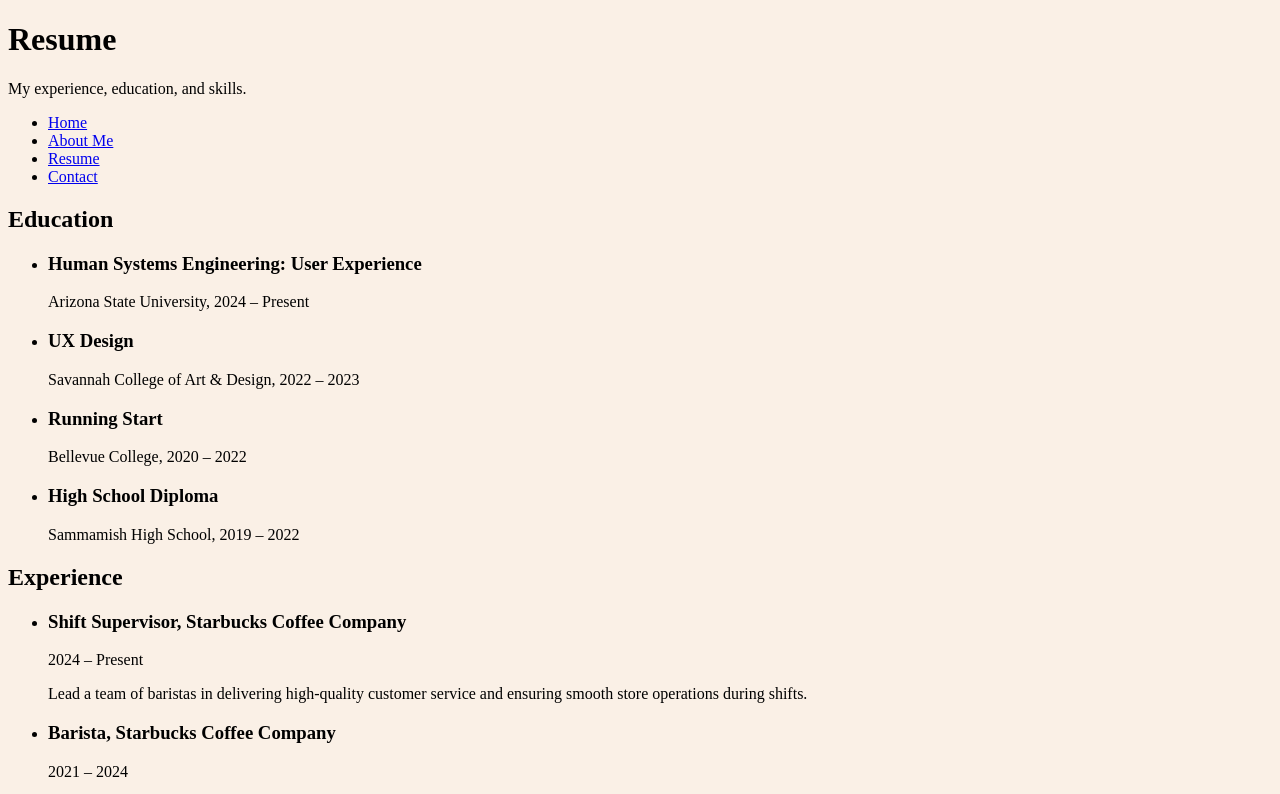
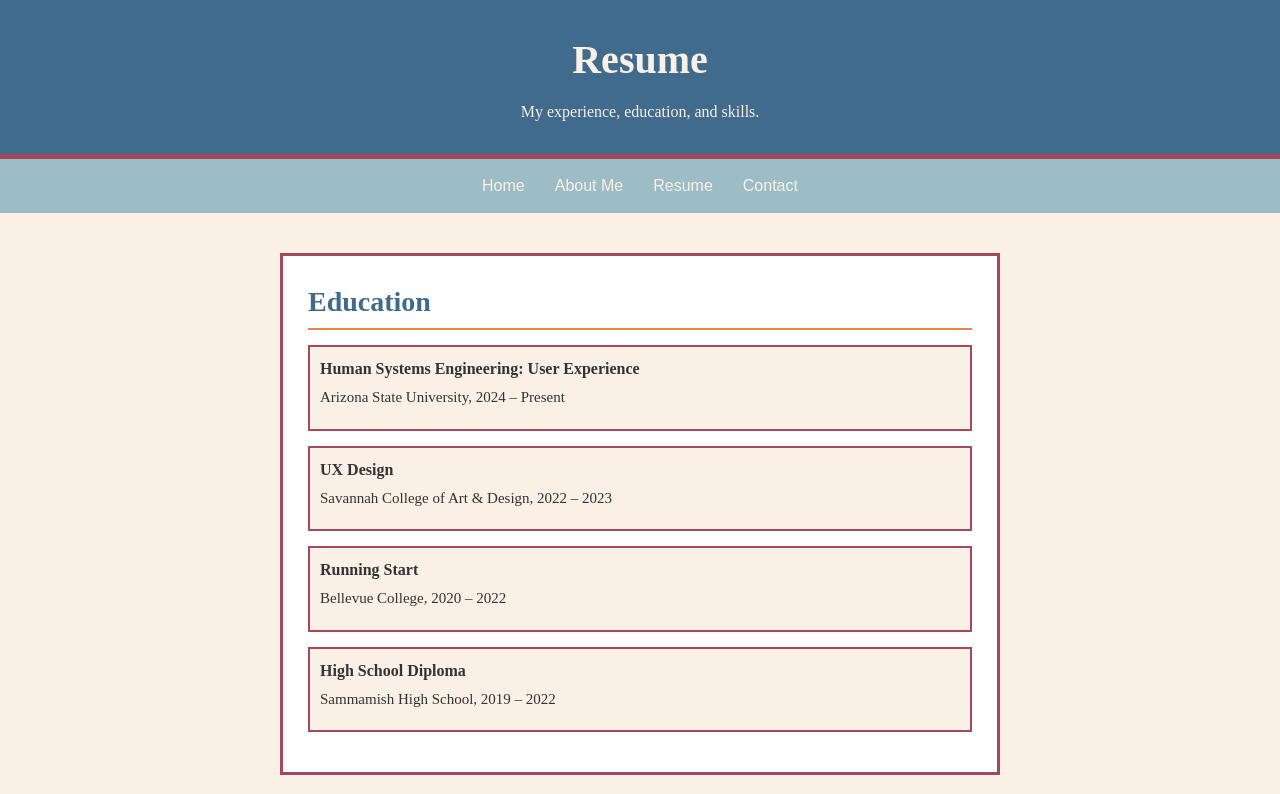
Before and after one commit to cbarrow17/ChloeBarrow_Portfolio, a plain HTML site: page resume.html in a window 1280 px wide. Shown: the top 794 px of the page. Drawn offline with Linux system fonts and the light colour scheme.

Commit message:
finalize entire site
proof-read and finalize html pages and add images to them. update README. Complete CSS

```diff
--- a/resume.html
+++ b/resume.html
@@ -71,8 +71,8 @@
             <ul>
                 <li>HTML & CSS</li>
                 <li>Adobe Illustrator</li>
-                <li>UX Design Principles</li>
-                <li>Bilingual — French & English (Native)</li>
+                <li>Graphic Design</li>
+                <li>Bilingual — French & English</li>
             </ul>
         </section>
     </main>
--- a/styles.css
+++ b/styles.css
@@ -1,13 +1,171 @@
 /* CSS by Chloe Barrow */
 /* Color Palette
 linen= #FAF0E6
-neutral blue= #0E2F73
-bright blue=  #0339A6
-neutral pink= #E9A2F2
-light pink= #F1BBF2
+neutral blue= #9CBCC6
+deep blue=  #406B8C
+neutral orange= #EB8445
+deep magenta= #A4485E
 */
+* {
+    box-sizing: border-box;
+}
 
 /* GLOBAL (base) MOBILE FIRST */
 body {
     background-color: #FAF0E6;
+    font-family: serif;
+    font-size: 15px;
+    line-height: 1.5;
+    color: #333333;
+    margin: 0;
+    padding: 0;
+    display: grid;
+    grid-template-rows: auto auto 1fr auto;
+    grid-template-areas:
+        "header"
+        "nav"
+        "main"
+        "footer";
 }
+
+/* HEADER */
+header {
+    grid-area: header;
+    background-color: #406B8C;
+    color: #FAF0E6;
+    padding: 30px 20px;
+    text-align: center;
+    border-bottom: 5px solid #A4485E;
+}
+
+header h1 {
+    font-size: 2.5rem;
+    margin: 0 0 10px 0;
+}
+
+header p {
+    font-size: 1rem;
+    margin: 0;
+}
+
+/* NAV - FLEX */
+nav {
+    grid-area: nav;
+    background-color: #9CBCC6;
+}
+
+nav ul {
+    display: flex;
+    flex-wrap: wrap;
+    list-style: none;
+    margin: 0;
+    padding: 0;
+    justify-content: center;
+}
+
+nav ul li a {
+    display: block;
+    color: #FAF0E6;
+    text-decoration: none;
+    padding: 15px 15px;
+    font-family: sans-serif;
+    font-size: 1rem;
+}
+
+nav ul li a:hover {
+    background-color: #406B8C;
+    color: #EB8445;
+}
+
+/* MAIN*/
+main {
+    grid-area: main;
+    padding: 30px 20px;
+    max-width: 800px;
+    width: 100%;
+    margin: 0 auto;
+}
+
+/* SECTIONS - BOXED */
+section {
+    margin-bottom: 40px;
+    background-color: #ffffff;
+    border: 3px solid #A4485E;
+    padding: 25px;
+}
+
+section h2 {
+    font-size: 1.5rem;
+    color: #406B8C;
+    border-bottom: 2px solid #EB8445;
+    padding-bottom: 5px;
+    margin-top: 0;
+    margin-bottom: 15px;
+}
+
+section h3 {
+    font-size: 1rem;
+    margin: 0 0 5px 0;
+    color: #333333;
+}
+
+section p {
+    margin: 0 0 10px 0;
+}
+
+section ul {
+    list-style: none;
+    padding-left: 0;
+}
+
+section ul li {
+    margin-bottom: 15px;
+    padding: 10px;
+    border: 2px solid #A4485E;
+    background-color: #FAF0E6;
+}
+
+/* IMAGES */
+img {
+    width: 250px;
+    display: block;
+    border: 3px solid #9CBCC6;
+    margin-bottom: 15px;
+}
+
+/* LINKS */
+a {
+    color: #406B8C;
+}
+
+a:hover {
+    color: #A4485E;
+}
+
+/* FOOTER */
+footer {
+    grid-area: footer;
+    background-color: #406B8C;
+    color: #FAF0E6;
+    text-align: center;
+    padding: 20px;
+    font-family: sans-serif;
+    font-size: 0.75rem;
+    border-top: 5px solid #A4485E;
+}
+
+/* MEDIA QUERY - TABLET AND UP */
+@media (min-width: 600px) {
+    nav ul {
+        justify-content: center;
+    }
+
+    main {
+        padding: 40px;
+    }
+
+    section h2 {
+        font-size: 1.75rem;
+    }
+
+}
```
Also changed, not shown: about.html (+1 -0 lines), index.html (+1 -0 lines), 5 other files.
